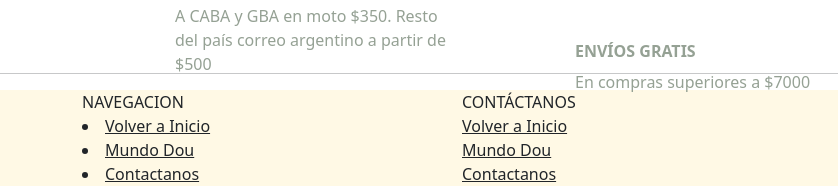
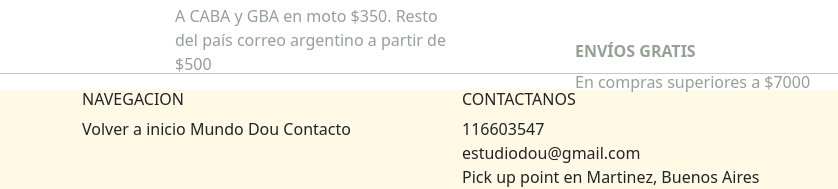
Before and after one commit to Ezequiellm23/proyecto-sass, a plain HTML site: page index.html in a window 1280 px wide. Shown: the part 1268-1457 px from the top of the page, 0-838 px from the left. Drawn offline with nearby package versions, Linux system fonts and the light colour scheme.

Commit message:
avance index

```diff
--- a/index.html
+++ b/index.html
@@ -134,10 +134,13 @@
                           <!--Navegacion-->
                         <div class="col order-first">
 
-                          <div class="ul.col-4 order-first">NAVEGACION</li>
-                            <li><a href="#" class="text-reset">Volver a Inicio</a></li>
-                            <li><a href="#" class="text-reset">Mundo Dou</a></li>
-                            <li><a href="#" class="text-reset">Contactanos</a></li>
+                          <div class="ul.col-4 order-first">
+                            <h6>NAVEGACION</h6>
+
+                            <a href="#arriba" class="text-reset text-decoration-none">Volver a inicio</a>
+                            <a href="../secciones/mundodou.html" class=" text-reset text-decoration-none">Mundo Dou</a>
+                            <a href="../secciones/contacto.html"  class="text-reset text-decoration-none">Contacto</a>
+
                          </div>
                         </div>
 
@@ -145,12 +148,27 @@
                        <!--Contactanos-->
                         <div class="col">
 
-                          <ul class="ul.col-4">
-                            <li class="font-weight-bold text-uppercase">CONTÁCTANOS</li>
-                            <li><a href="#" class="text-reset">Volver a Inicio</a></li>
-                            <li><a href="#" class="text-reset">Mundo Dou</a></li>
-                            <li><a href="#" class="text-reset">Contactanos</a></li>
-                          </ul>
+                         <h6>CONTACTANOS</h6>
+
+
+                            <div class="phone">
+                              <spam class="fas fa-phone-alt"></spam>
+                              <spam class="text">116603547</spam>
+
+                            </div>
+
+                            <div class="mail">
+                              <spam class="fas fa-envelope"></spam>
+                              <spam class="text">estudiodou@gmail.com</spam>
+
+                            </div>
+
+
+                             <div class="place">
+                               <spam class="fas fa-map-market-alt"></spam>
+                               <spam class="text">Pick up point en Martinez, Buenos Aires</spam>
+
+                             </div>
 
                         </div>
 
```
